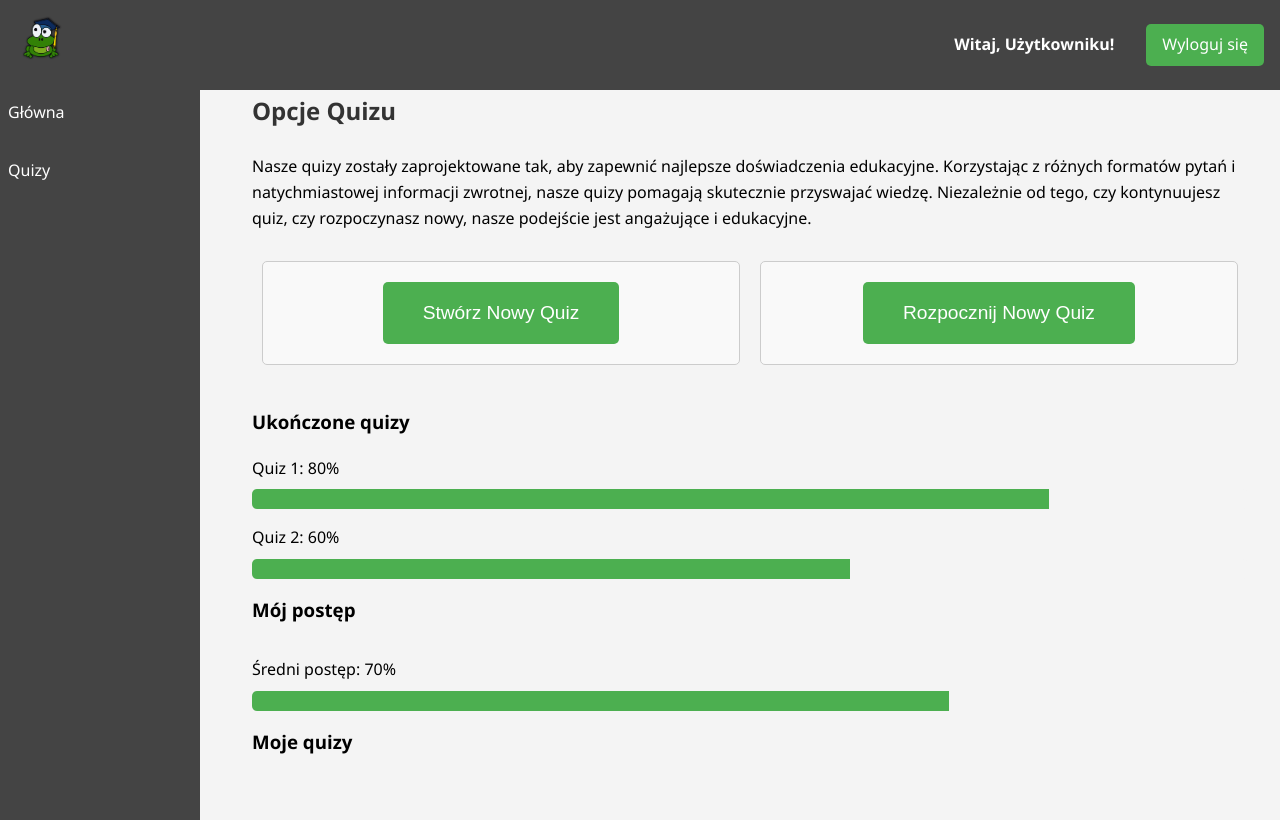
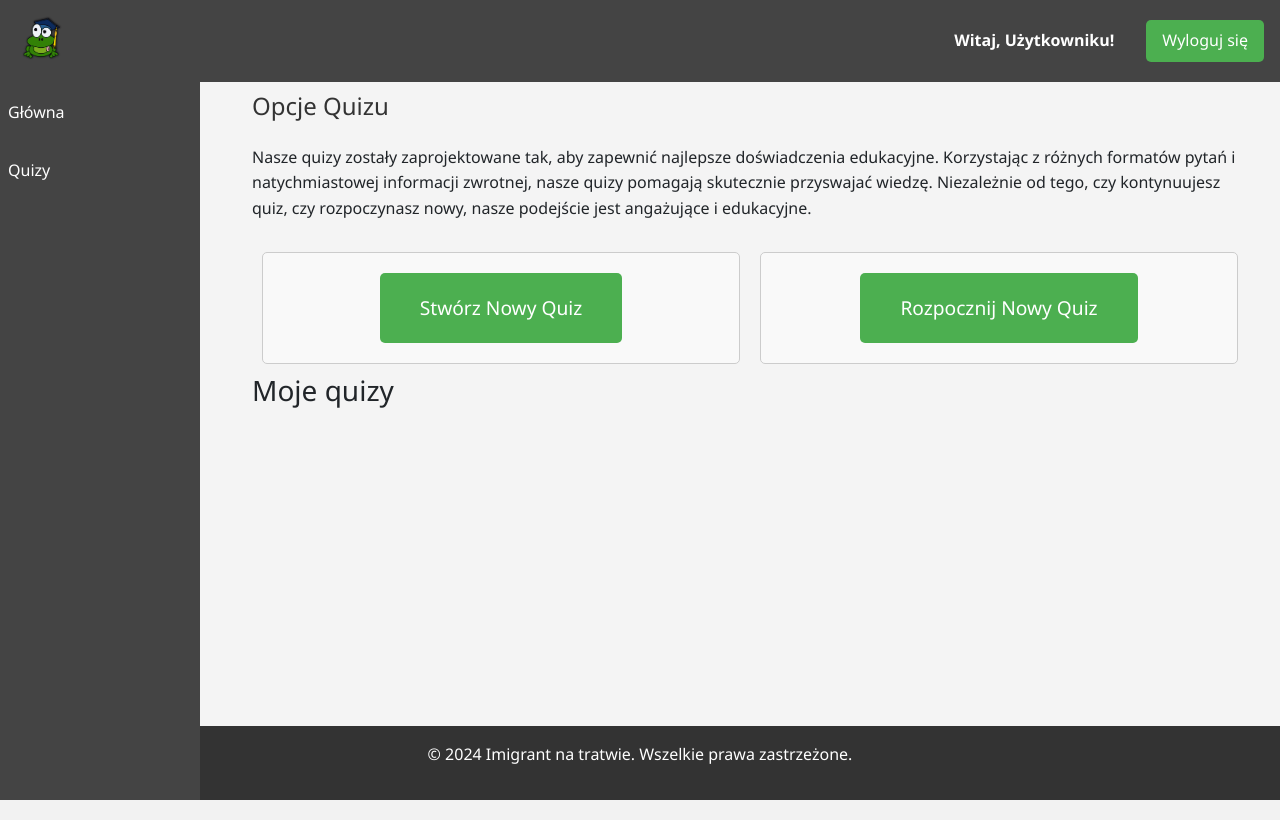
Before and after one commit to Kszyszka/zabka-learning, a Django app: page /quiz/quizlist/ in a window 1280 px wide. Run offline with Django 5.2, Linux system fonts and the light colour scheme; data comes from the database, SQL or seed files in the repository.

Commit message:
Poprawa quizlist

```diff
--- a/project/static/css/login.css
+++ b/project/static/css/login.css
@@ -175,3 +175,11 @@
 footer .social-media a:hover {
     color: #4CAF50;
 }
+
+#quizy {
+    height: auto;
+}
+
+.progress{
+    height: 1000px;
+}
--- a/project/static/css/login_quizy.css
+++ b/project/static/css/login_quizy.css
@@ -100,7 +100,6 @@
     text-align: center;
     padding: 1em;
     position: fixed;
-    bottom: -100px; /* Hidden initially */
     width: 100%;
     transition: bottom 0.3s;
 }
--- a/project/templates/quiz/login_quizy.html
+++ b/project/templates/quiz/login_quizy.html
@@ -15,28 +15,12 @@
             <button onclick="startNewQuiz()">Rozpocznij Nowy Quiz</button>
         </div>
     </div>
-    <div class="progress">
-        <h3>Ukończone quizy</h3>
-        <p>Quiz 1: 80%</p>
-        <div class="progress-bar">
-            <div class="progress-bar-inner" style="width: 80%;"></div>
-        </div>
-        <p>Quiz 2: 60%</p>
-        <div class="progress-bar">
-            <div class="progress-bar-inner" style="width: 60%;"></div>
-        </div>
-        <h3>Mój postęp</h3>
-        <div class="overall-progress">
-            <p>Średni postęp: 70%</p>
-            <div class="progress-bar">
-                <div class="progress-bar-inner" style="width: 70%;"></div>
-            </div>
-        </div>
+    <div class="moje-quizy">
         <h3>Moje quizy</h3>
         {% if quizzes%}
             {% for quiz in quizzes %}
                 {% if quiz.created_by == request.user%}
-                <a href="/quiz/quizzes/{{ quiz.id }}"><div class="quiz-option" style="width: 40%;">
+                <a href="/quiz/quizzes/{{ quiz.id }}"><div class="quiz-option" style="width: 33%;">
                     <h3><b>{{ quiz.title }}</b></h3>
                     <p>{{ quiz.description }}</p>
                 </div></a>
--- a/project/templates/quiz_base.html
+++ b/project/templates/quiz_base.html
@@ -6,6 +6,7 @@
         <meta name="viewport" content="width=device-width, initial-scale=1.0">
         <title>Qmaj Rzabe {% block title %}{% endblock %}</title>
         <link rel="stylesheet" href="{% static 'css/login.css' %}">
+        <link href="https://cdn.jsdelivr.net/npm/bootstrap@5.3.3/dist/css/bootstrap.min.css" rel="stylesheet" integrity="sha384-QWTKZyjpPEjISv5WaRU9OFeRpok6YctnYmDr5pNlyT2bRjXh0JMhjY6hW+ALEwIH" crossorigin="anonymous">
     </head>
     <body>
         <header>
@@ -29,5 +30,6 @@
         <footer id="footer">
             <p>&copy; 2024 Imigrant na tratwie. Wszelkie prawa zastrzeżone.</p>
         </footer>
+        <script src="https://cdn.jsdelivr.net/npm/bootstrap@5.3.3/dist/js/bootstrap.bundle.min.js" integrity="sha384-YvpcrYf0tY3lHB60NNkmXc5s9fDVZLESaAA55NDzOxhy9GkcIdslK1eN7N6jIeHz" crossorigin="anonymous"></script>
     </body>
 </html>
```
Also changed, not shown: project/templates/quiz/questionlist.html (+16 -8 lines).
